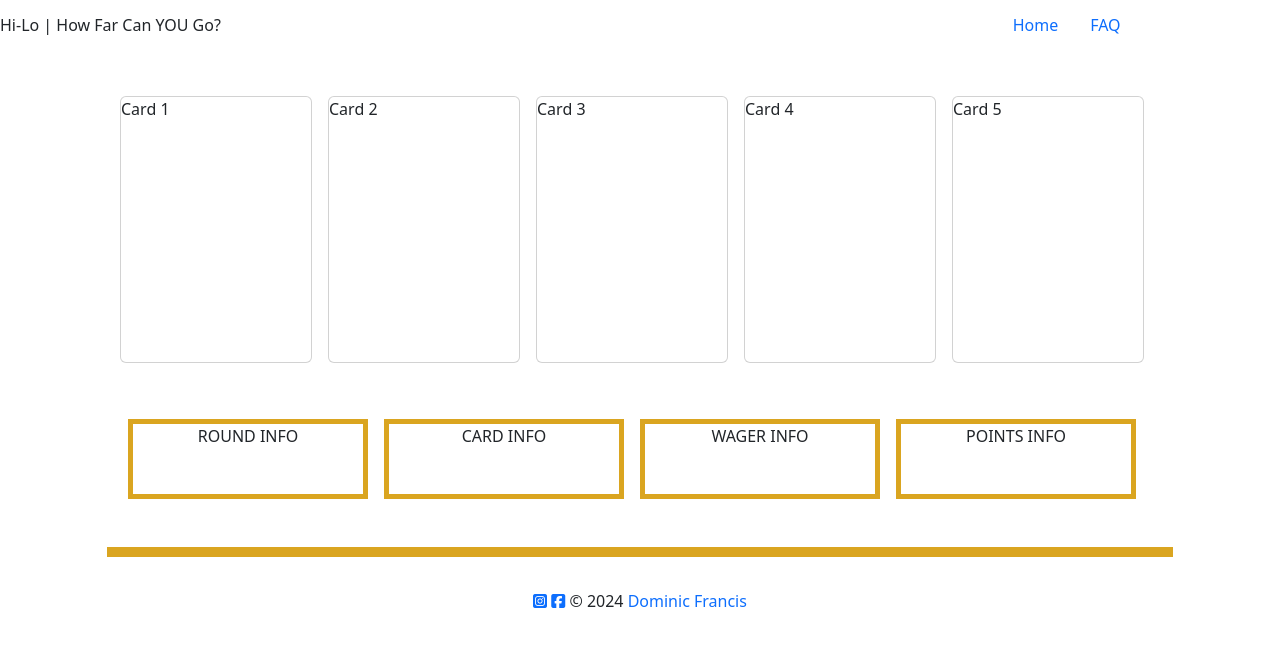
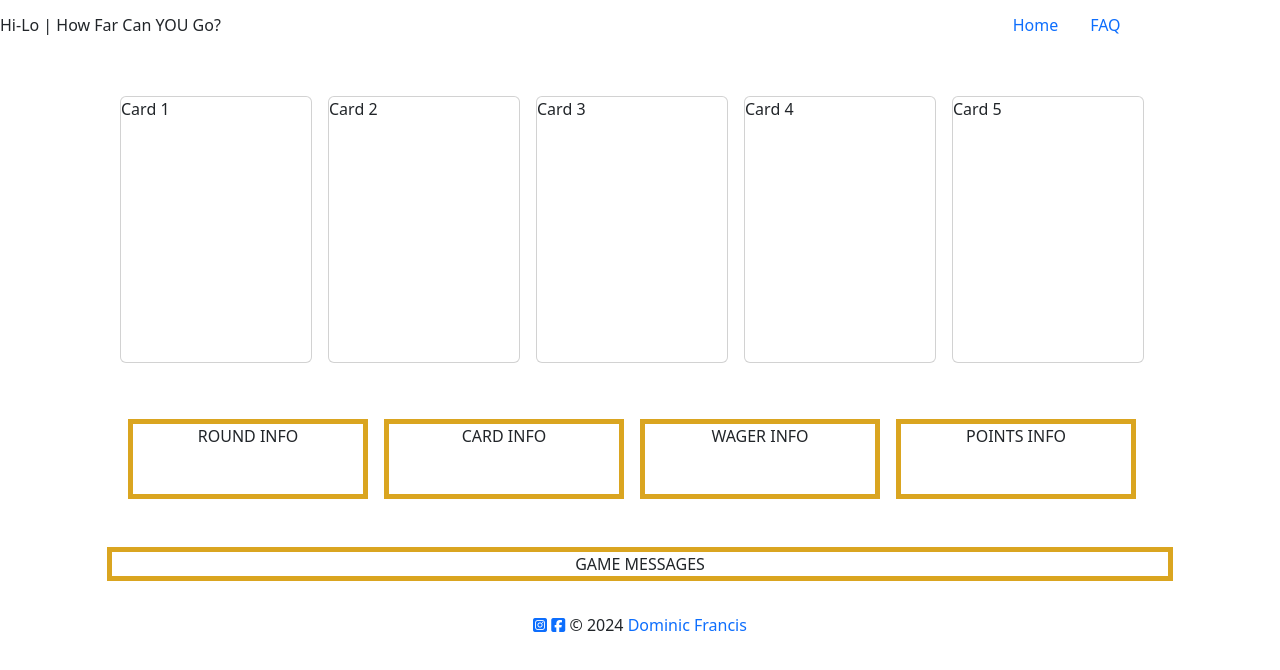
Before and after one commit to dvfrancis/hi-lo-card-game, a plain HTML site: page game.html in a window 1280 px wide. Drawn offline with nearby package versions, Linux system fonts and the light colour scheme; no server answers; a web font is replaced by a local one.

Commit message:
style: start adding style to game.html

```diff
--- a/game.html
+++ b/game.html
@@ -71,7 +71,7 @@
     <section id="game-info" class="container-fluid">
       <div class="row justify-content-center">
         <div class="col-10 col-lg-10 pt-3 pb-3 text-center">
-          <div id="game-messages"></div>
+          <div id="game-messages">GAME MESSAGES</div>
         </div>
       </div>
     </section>
```
